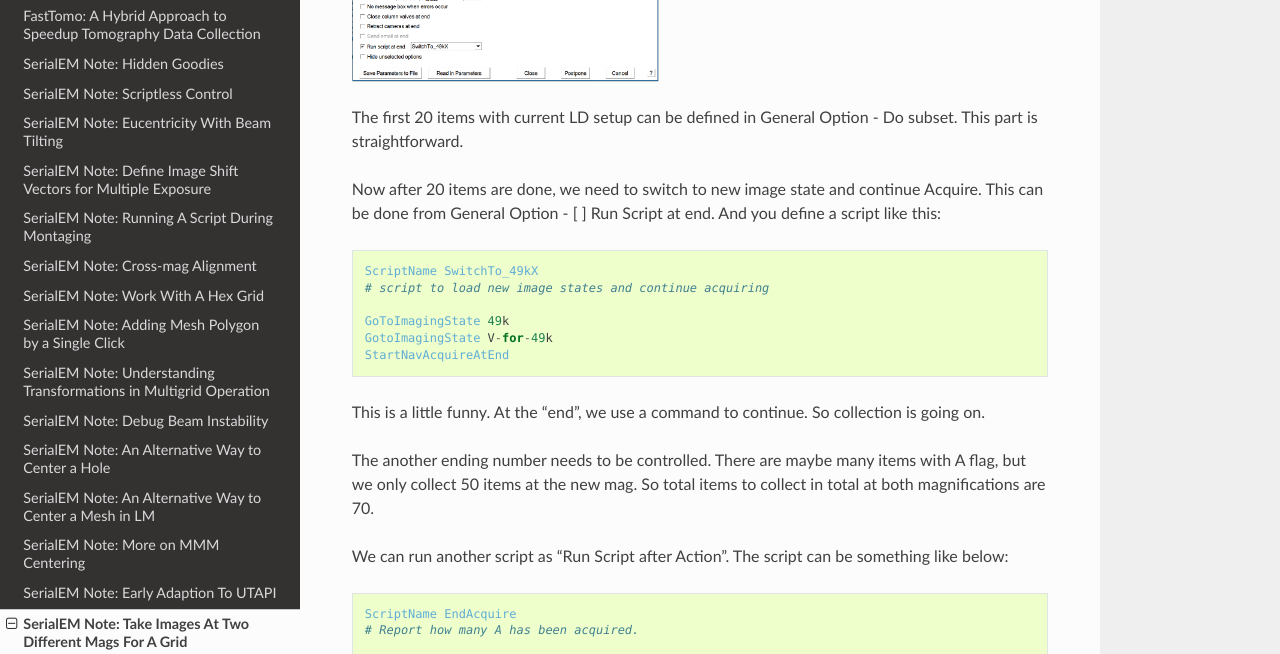
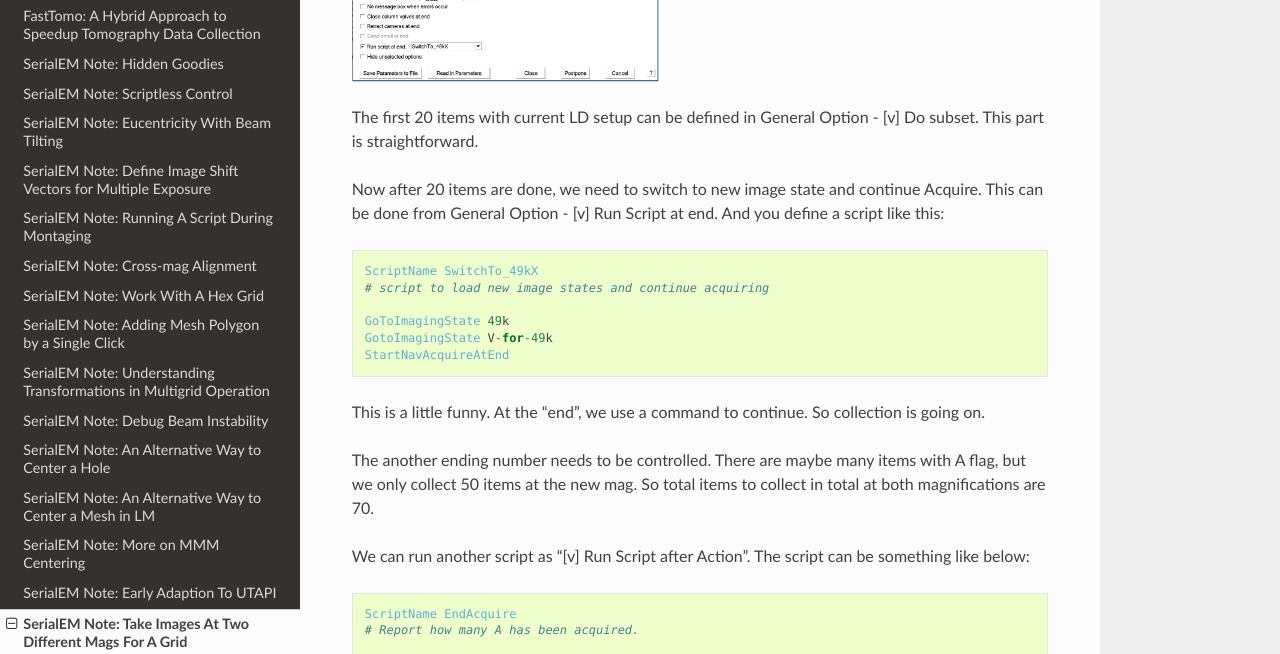
Before and after one commit to xuchen66/sphinx-emdocs, a Sphinx documentation site: the page built from source/serialEM-note-take-images-at-two-different-mags.rst, in a window 1280 px wide and 900 px high, scrolled down 1008 px. Shown: the part 150-804 px from the top of the window. Built offline with Sphinx 7.4.7 and the Read the Docs theme 3.1.0, drawn with Linux system fonts in a browser that asks for light colours; pages that are not in the unit, such as notebooks, are missing from menus; some of the changed text lies outside the part shown.

```diff
--- a/source/serialEM-note-take-images-at-two-different-mags.rst
+++ b/source/serialEM-note-take-images-at-two-different-mags.rst
@@ -49,10 +49,10 @@ This is Acquire dialog windows of Multigrid operation.
    :align: center
 
 The first 20 items with current LD setup can be defined in
-General Option - Do subset. This part is straightforward.
+General Option - [v] Do subset. This part is straightforward.
 
 Now after 20 items are done, we need to switch to new image state
-and continue Acquire. This can be done from General Option - [ ] Run
+and continue Acquire. This can be done from General Option - [v] Run
 Script at end. And you define a script like this:
 
 .. code-block:: ruby
@@ -71,7 +71,7 @@ The another ending number needs to be controlled. There are maybe
 many items with A flag, but we only collect 50 items at the new mag.
 So total items to collect in total at both magnifications are 70.
 
-We can run another script as "Run Script after Action". The script
+We can run another script as "[v] Run Script after Action". The script
 can be something like below:
 
 .. code-block:: ruby
```
Also changed, not shown: other parts of source/serialEM-note-take-images-at-two-different-mags.rst (+3 -3 lines).
